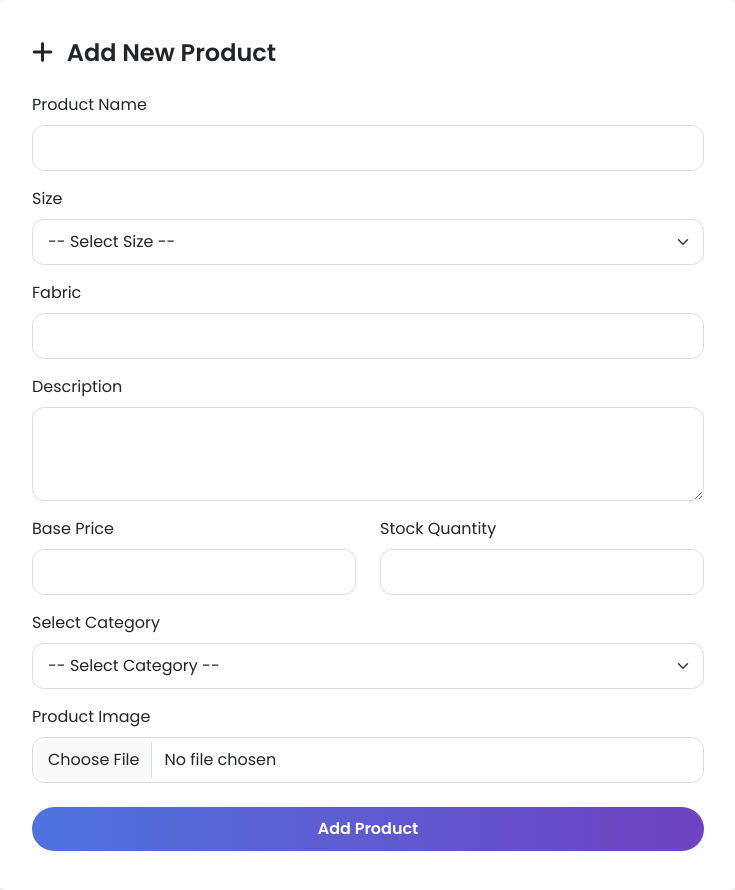
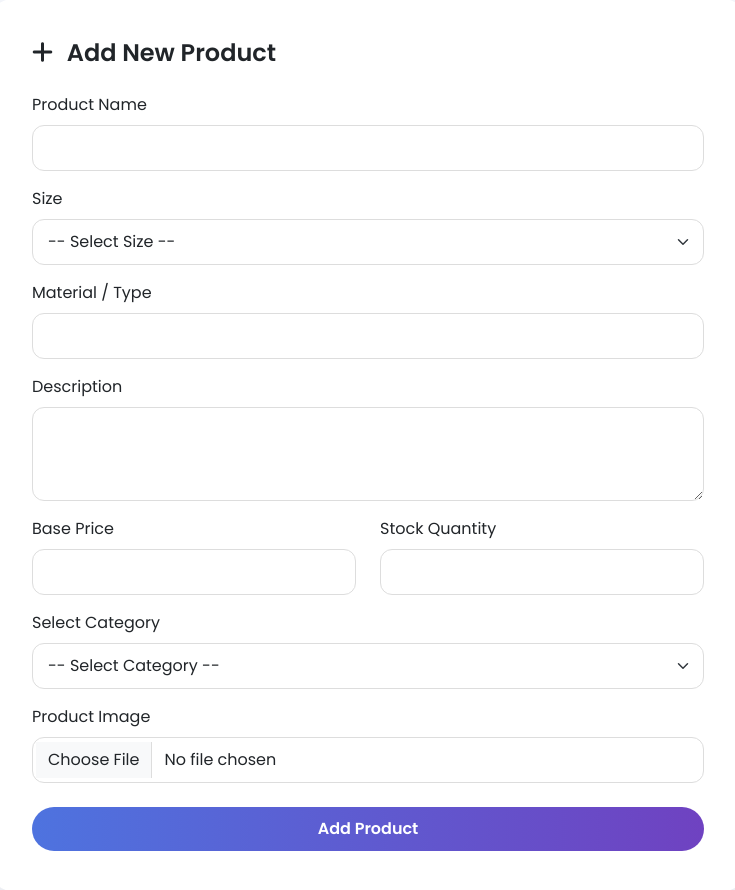
Before and after one commit to anaswara152/Shopora, a Django app: page /productadd in a window 1280 px wide. Shown: the part 121-1011 px from the top of the page, without its empty margins (272-1007 px from the left). Run offline with Django 5.2, Linux system fonts and the light colour scheme; data comes from the database, SQL or seed files in the repository.

Commit message:
update userhome

```diff
--- a/template/admin/addproduct.html
+++ b/template/admin/addproduct.html
@@ -86,7 +86,7 @@
                 </div>
 
                 <div class="mb-3">
-                    <label class="form-label">Fabric</label>
+                    <label class="form-label">Material / Type</label>
                     <input type="text" name="fabric" class="form-control" required>
                 </div>
 
--- a/template/user/showdetails.html
+++ b/template/user/showdetails.html
@@ -142,7 +142,7 @@
 
             <h3 class="fw-bold mb-3">{{ i.name }}</h3>
 
-            <p><strong>Fabric :</strong> {{ i.fabric }}</p>
+            <p><strong>Material / Type:</strong> {{ i.fabric }}</p>
             <p><strong>Size:</strong> {{ i.size }}</p>
             <p>{{ i.description }}</p>
 
```
